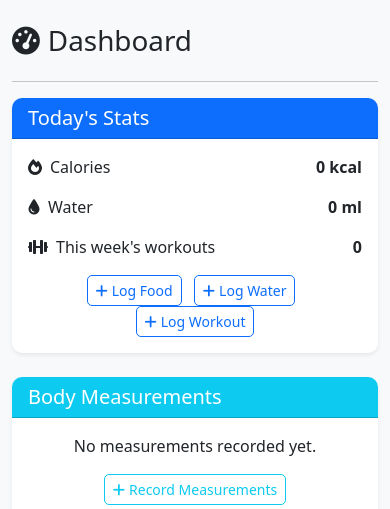
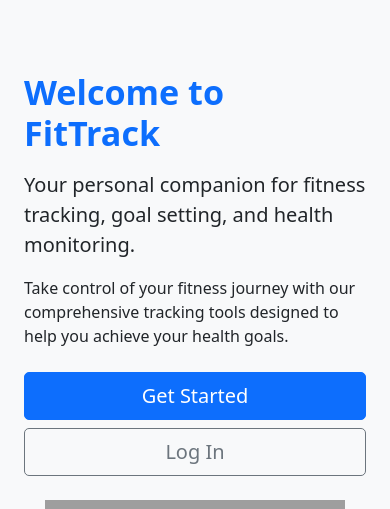
Before and after one commit to Lasvegasman55/Capstone-project-Fitness-Tracker, a Django app: page / in a window 390 px wide. Shown: the part 56-565 px from the top of the page. Run offline with Django 5.2, Linux system fonts and the light colour scheme; the visitor is signed in with stand-in values (Sample User, id 1); data that the repository does not hold is empty; grey boxes are pictures that could not be loaded.

Commit message:
Added Welcome page

```diff
--- a/capstone/settings.py
+++ b/capstone/settings.py
@@ -28,7 +28,7 @@ DEBUG = True
 ALLOWED_HOSTS = []
 
 LOGIN_URL = '/login/'
-LOGIN_REDIRECT_URL = '/'  # Redirect to dashboard after login
+LOGIN_REDIRECT_URL = '/tracker/dashboard/'
 LOGOUT_REDIRECT_URL = '/login/'  # Redirect to login page after logout
 
 # Application definition
--- a/capstone/urls.py
+++ b/capstone/urls.py
@@ -2,17 +2,14 @@ from django.contrib import admin
 from django.urls import path, include
 from django.conf import settings
 from django.conf.urls.static import static
-from django.contrib.auth import views as auth_views
+from tracker.views import welcome  # Import the welcome view
 
 urlpatterns = [
     path('admin/', admin.site.urls),
-    path('', include('tracker.urls')),
-    path('login/', auth_views.LoginView.as_view(template_name='tracker/login.html'), name='login'),
+    path('', welcome, name='welcome'),  # Set welcome page as home
+    path('tracker/', include('tracker.urls')),  # Move tracker URLs under /tracker/
 ]
 
 # Serve media files in development
 if settings.DEBUG:
     urlpatterns += static(settings.MEDIA_URL, document_root=settings.MEDIA_ROOT)
-
-
-    from django.contrib.auth import views as auth_views
--- a/tracker/static/tracker/css/style.css
+++ b/tracker/static/tracker/css/style.css
@@ -1,5 +1,10 @@
 /* Custom Styles for FitTrack */
 
+
+.img-small {
+    width: 300px;
+    height: auto;
+}
 /* General Styles */
 body {
     background-color: #f8f9fa;
--- /dev/null
+++ b/tracker/templates/tracker/welcome/index.html
@@ -0,0 +1,112 @@
+{% extends 'tracker/base.html' %}
+
+{% block title %}Welcome to FitTrack - Your Personal Fitness Journey{% endblock %}
+
+{% block content %}
+<div class="container py-5">
+    <!-- Hero Section -->
+    <div class="row align-items-center mb-5">
+        <div class="col-lg-6">
+            <h1 class="display-4 fw-bold text-primary mb-3">Welcome to FitTrack</h1>
+            <p class="lead">Your personal companion for fitness tracking, goal setting, and health monitoring.</p>
+            <p class="mb-4">Take control of your fitness journey with our comprehensive tracking tools designed to help you achieve your health goals.</p>
+            <div class="d-grid gap-2 d-md-flex">
+                <a href="{% url 'register' %}" class="btn btn-primary btn-lg px-4">Get Started</a>
+                <a href="{% url 'login' %}" class="btn btn-outline-secondary btn-lg px-4">Log In</a>
+            </div>
+        </div>
+        <div class="col-lg-6 text-center mt-4 mt-lg-0">
+            <!-- Replace with your own image -->
+            <img src="/media/welcome/profile.jpg" alt="Profile Image" width="300" height="300">
+        </div>
+    </div>
+
+    <!-- About Developer Section -->
+    <div class="row mt-5 pt-5 border-top">
+        <div class="col-12">
+            <h2 class="text-center mb-4">About the Developer</h2>
+        </div>
+        <div class="col-md-4 mb-4 mb-md-0">
+            <!-- Replace with your own image if desired -->
+            <img src="/media/welcome/developer.jpg" alt="Developer Image" width="300" height="300">
+        </div>
+        <div class="col-md-8">
+            <h3>Hi, I'm Michael Matthews</h3>
+            <p class="lead">Full Stack Developer & Fitness Enthusiast</p>
+            <p>I created FitTrack as my capstone project for my full stack development class. As someone passionate about both technology and fitness, I wanted to build a tool that helps people track their fitness progress in a comprehensive way.</p>
+            <p>This project showcases my skills in Django, Python, JavaScript, and front-end development. I've integrated features that allow users to track workouts, set goals, monitor nutrition, and visualize progress over time.</p>
+            <p>When I'm not coding, you can find me at the gym, hiking local trails, or experimenting with new healthy recipes in the kitchen.</p>
+        </div>
+    </div>
+
+    <!-- Features Section -->
+    <div class="row mt-5 pt-5 border-top text-center">
+        <div class="col-12">
+            <h2 class="mb-5">Features</h2>
+        </div>
+        <div class="col-md-4 mb-4">
+            <div class="card h-100 shadow-sm">
+                <div class="card-body">
+                    <i class="fas fa-dumbbell text-primary fa-3x mb-3"></i>
+                    <h4>Workout Tracking</h4>
+                    <p>Log and track your exercises, sets, reps, and weights. Monitor your progress and see your strength improve over time.</p>
+                </div>
+            </div>
+        </div>
+        <div class="col-md-4 mb-4">
+            <div class="card h-100 shadow-sm">
+                <div class="card-body">
+                    <i class="fas fa-bullseye text-primary fa-3x mb-3"></i>
+                    <h4>Goal Setting</h4>
+                    <p>Set fitness goals for weight, strength, endurance, and habits. Track your progress and celebrate achievements.</p>
+                </div>
+            </div>
+        </div>
+        <div class="col-md-4 mb-4">
+            <div class="card h-100 shadow-sm">
+                <div class="card-body">
+                    <i class="fas fa-weight text-primary fa-3x mb-3"></i>
+                    <h4>Body Measurements</h4>
+                    <p>Track your weight, body fat percentage, and other body measurements to see your physical transformation.</p>
+                </div>
+            </div>
+        </div>
+        <div class="col-md-4 mb-4">
+            <div class="card h-100 shadow-sm">
+                <div class="card-body">
+                    <i class="fas fa-utensils text-primary fa-3x mb-3"></i>
+                    <h4>Nutrition Tracking</h4>
+                    <p>Log your meals and track your calorie and macronutrient intake to support your fitness goals with proper nutrition.</p>
+                </div>
+            </div>
+        </div>
+        <div class="col-md-4 mb-4">
+            <div class="card h-100 shadow-sm">
+                <div class="card-body">
+                    <i class="fas fa-tint text-primary fa-3x mb-3"></i>
+                    <h4>Water Intake</h4>
+                    <p>Track your daily water consumption to ensure proper hydration, essential for optimal performance and recovery.</p>
+                </div>
+            </div>
+        </div>
+        <div class="col-md-4 mb-4">
+            <div class="card h-100 shadow-sm">
+                <div class="card-body">
+                    <i class="fas fa-chart-line text-primary fa-3x mb-3"></i>
+                    <h4>Analytics Dashboard</h4>
+                    <p>Visualize your progress with detailed charts and analytics to understand your fitness journey and make informed decisions.</p>
+                </div>
+            </div>
+        </div>
+    </div>
+
+    <!-- Call to Action -->
+    <div class="row mt-5 pt-5 border-top text-center">
+        <div class="col-12">
+            <h2 class="mb-4">Ready to Start Your Fitness Journey?</h2>
+            <p class="lead mb-4">Join FitTrack today and take the first step toward achieving your fitness goals.</p>
+            <a href="{% url 'register' %}" class="btn btn-primary btn-lg px-5 py-3">Create Your Account</a>
+        </div>
+    </div>
+</div>
+{% endblock %}
--- a/tracker/urls.py
+++ b/tracker/urls.py
@@ -1,15 +1,23 @@
 from django.urls import path
 from django.contrib.auth import views as auth_views
 from . import views
+from django.conf import settings
+from django.conf.urls.static import static
 
 urlpatterns = [
-    # Authentication
+    # Other URL patterns...
+] + static(settings.MEDIA_URL, document_root=settings.MEDIA_ROOT)
+
+urlpatterns = [
+   # Authentication
     path('register/', views.register, name='register'),
     path('login/', auth_views.LoginView.as_view(template_name='tracker/login.html'), name='login'),
     path('logout/', auth_views.LogoutView.as_view(template_name='tracker/logout.html'), name='logout'),
 
-    # Dashboard
-    path('', views.dashboard, name='dashboard'),
+    # Dashboard - now as 'dashboard/' instead of the root
+    path('dashboard/', views.dashboard, name='dashboard'),
+
+
 
     # Profile
     path('profile/', views.profile, name='profile'),
@@ -47,4 +55,6 @@ urlpatterns = [
 
     # Analytics
     path('analytics/', views.analytics, name='analytics'),
+
+
 ]
--- a/tracker/views.py
+++ b/tracker/views.py
@@ -5,6 +5,7 @@ from django.db.models import Sum, Avg
 from django.utils import timezone
 from datetime import timedelta, date
 from django.contrib.auth import login
+
 
 from .models import (
     Profile, Goal, Exercise, ExerciseCategory,
@@ -16,6 +17,10 @@ from .forms import (
     WorkoutForm, WorkoutExerciseFormSet, BodyMeasurementForm,
     NutritionEntryForm, WaterIntakeForm
 )
+
+def welcome(request):
+    """Display the welcome/landing page"""
+    return render(request, 'tracker/welcome/index.html')
 
 def register(request):
     if request.method == 'POST':
```
